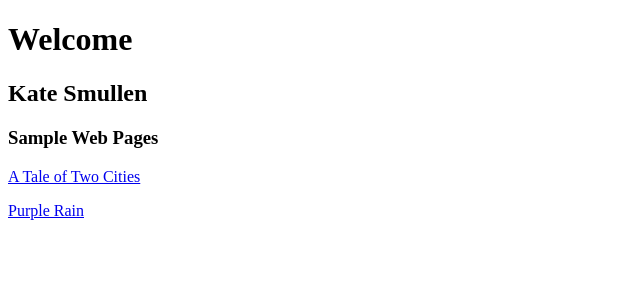
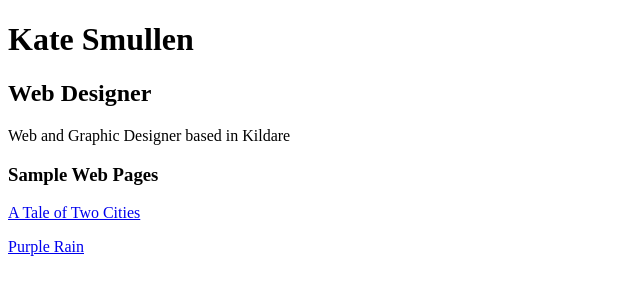
Before and after one commit to Kate-prx/kate-prx, a plain HTML site: page index.html in a window 1280 px wide. Shown: the whole page, without its empty margins (0-640 px from the left). Drawn offline with Linux system fonts and the light colour scheme.

Commit message:
Add files via upload

```diff
--- a/index.html
+++ b/index.html
@@ -11,8 +11,9 @@
 
 
 <body>
-    <h1>Welcome</h1>
-    <h2>Kate Smullen</h2>
+    <h1>Kate Smullen</h1>
+    <h2>Web Designer</h2>
+<p>Web and Graphic Designer based in Kildare</p>
 
     <h3>Sample Web Pages</h3>
 
```
